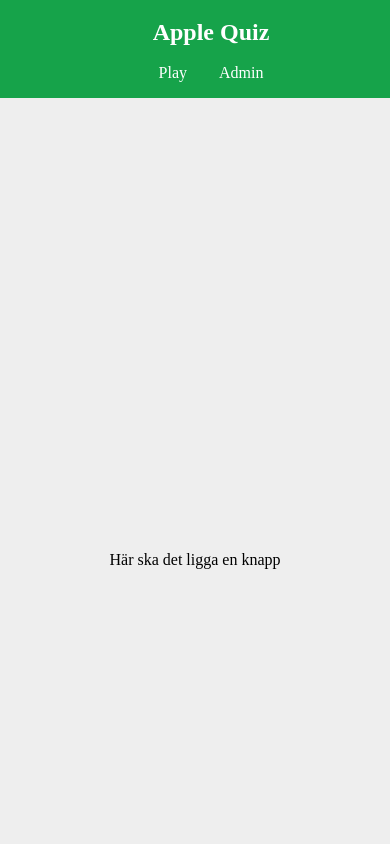
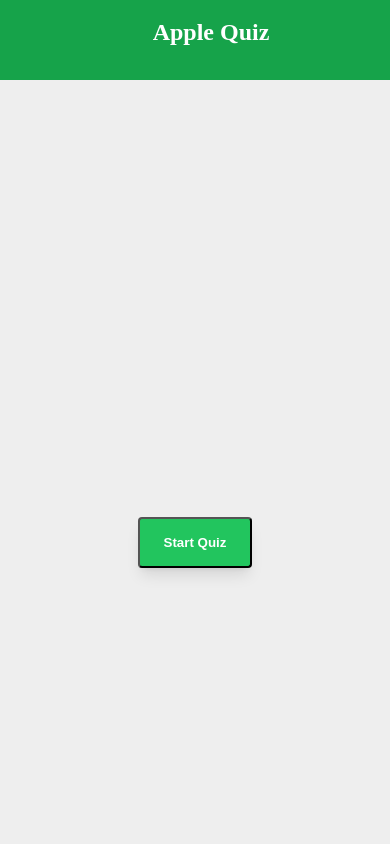
Before and after one commit to Ulfflo/quiz-redux, a Next.js app: page / in a window 390 px wide. Shown: the top 844 px of the page. Built offline with nearby package versions, Linux system fonts and the light colour scheme.

Commit message:
knapp index

```diff
--- a/components/Nav.js
+++ b/components/Nav.js
@@ -1,15 +1,16 @@
 import Link from "next/link";
+import { IoIosMenu } from "react-icons/io";
 
 const Header = () => {
   return (
     <header className="bg-green-600 text-white py-4 mb-10 whitespace-nowrap">
-      <div className="container mx-auto px-4 flex flex-col md:flex-row justify-between items-center">
+      <div className="container mx-auto px-4 flex justify-between items-center">
         <div className="mb-4 md:mb-0 md:mr-10">
-          <Link href="/" className="flex-col text-white no-underline">
+          <Link href="/" className=" text-white no-underline">
             <h1 className="text-2xl font-bold">Apple Quiz</h1>
           </Link>
         </div>
-        <nav className="md:space-x-16 space-x-8 md:text-xl">
+        <nav className="md:space-x-16 space-x-8 md:text-xl hidden md:flex">
           <Link
             href="/play"
             className="hover:text-gray-300 text-white no-underline"
--- a/package.json
+++ b/package.json
@@ -13,6 +13,7 @@
     "next": "14.1.0",
     "react": "^18",
     "react-dom": "^18",
+    "react-icons": "^5.0.1",
     "react-redux": "^9.1.0"
   },
   "devDependencies": {
--- a/pages/index.js
+++ b/pages/index.js
@@ -1,9 +1,12 @@
 import Layout from "@/components/Layout";
+import { StartQuizButton } from "@/components/Button";
 export default function Home() {
   return (
     <main>
       <Layout>
-        <div>Här ska det ligga en knapp</div>
+        <div>
+          <StartQuizButton>Start Quiz</StartQuizButton>{" "}
+        </div>
       </Layout>
     </main>
   );
```
Also changed, not shown: 1 other file (tests, documents, lock files or other folders).
